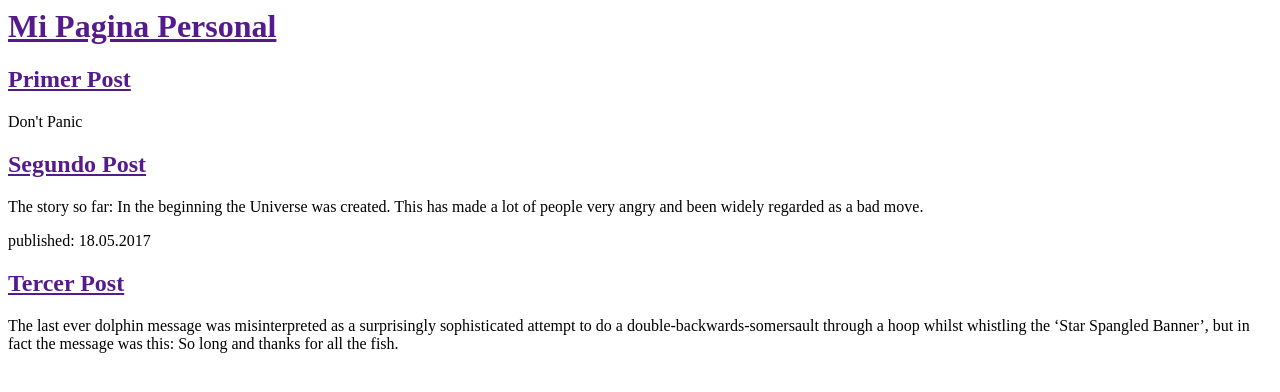
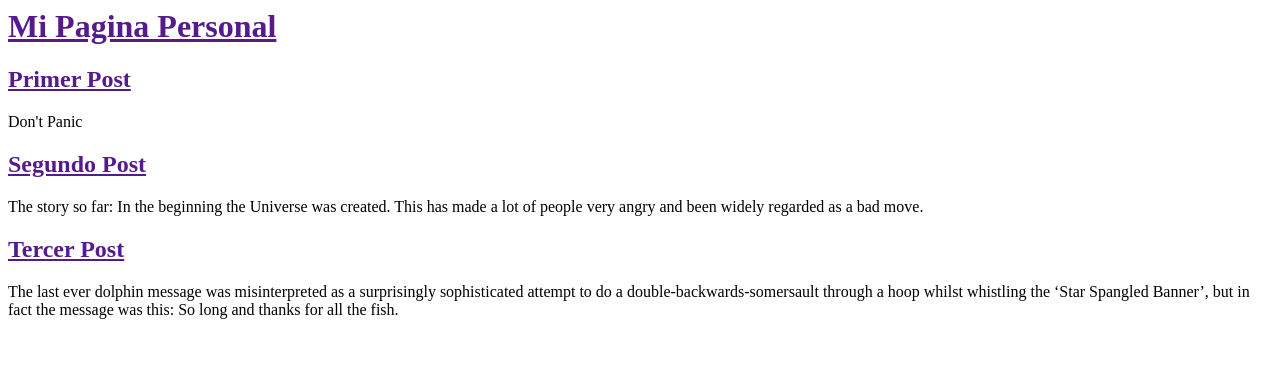
Before and after one commit to glitchyPhantasma/proy-website, a Django app: page / in a window 1280 px wide. Shown: the top 392 px of the page. Run offline with Django 3.2, Linux system fonts and the light colour scheme.

Commit message:
Inicio HTML para la pagina 3

```diff
--- a/blog/templates/blog/post_list.html
+++ b/blog/templates/blog/post_list.html
@@ -20,7 +20,6 @@
 		</div>
 
 		<div>
-			<p>published: 18.05.2017</p>
 			<h2><a href="">Tercer Post</a></h2>
 			<p>The last ever dolphin message was misinterpreted as a surprisingly sophisticated attempt to do a double-backwards-somersault through a hoop whilst whistling the ‘Star Spangled Banner’, but in fact the message was this: So long and thanks for all the fish.</p>
 		</div>
```
